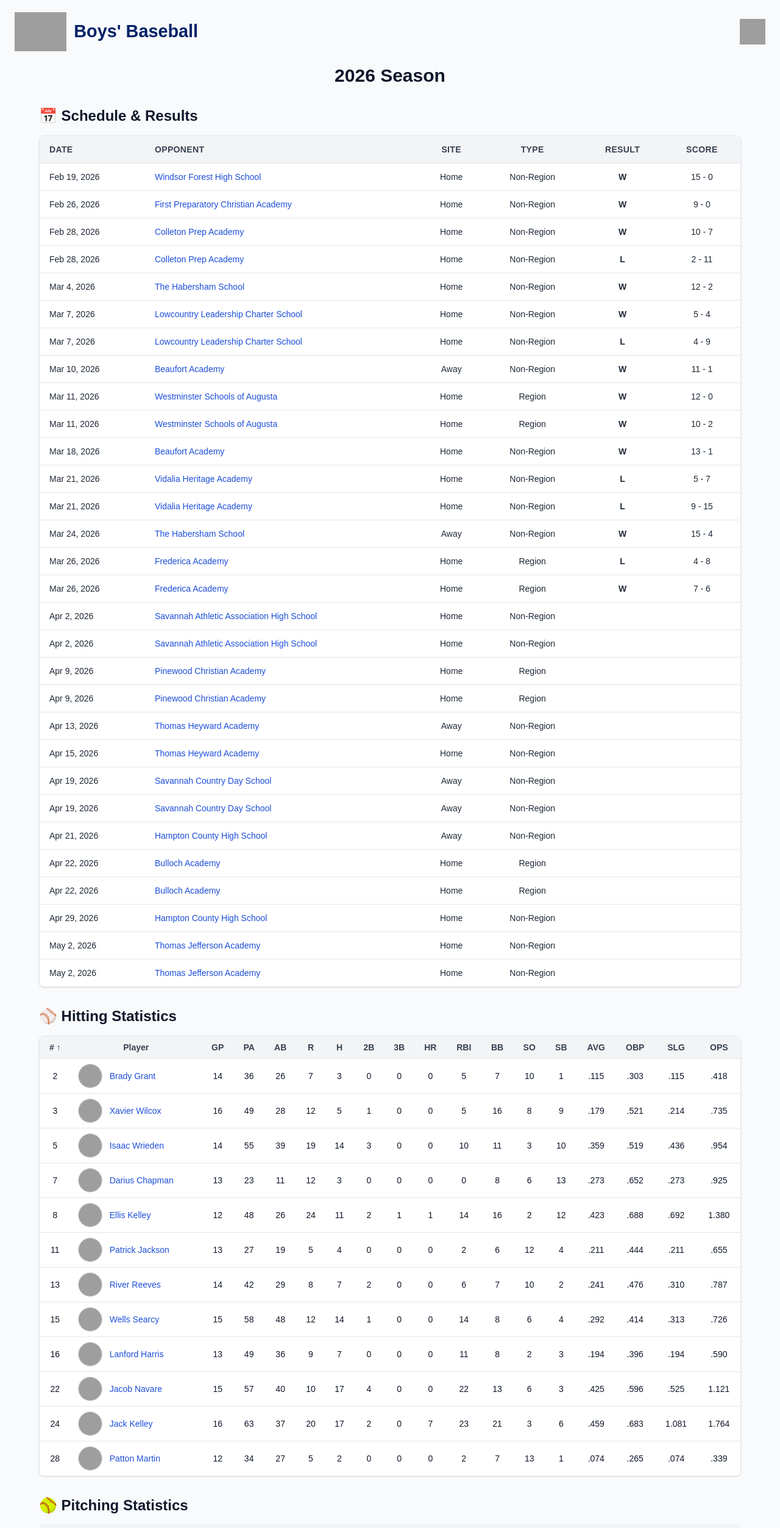
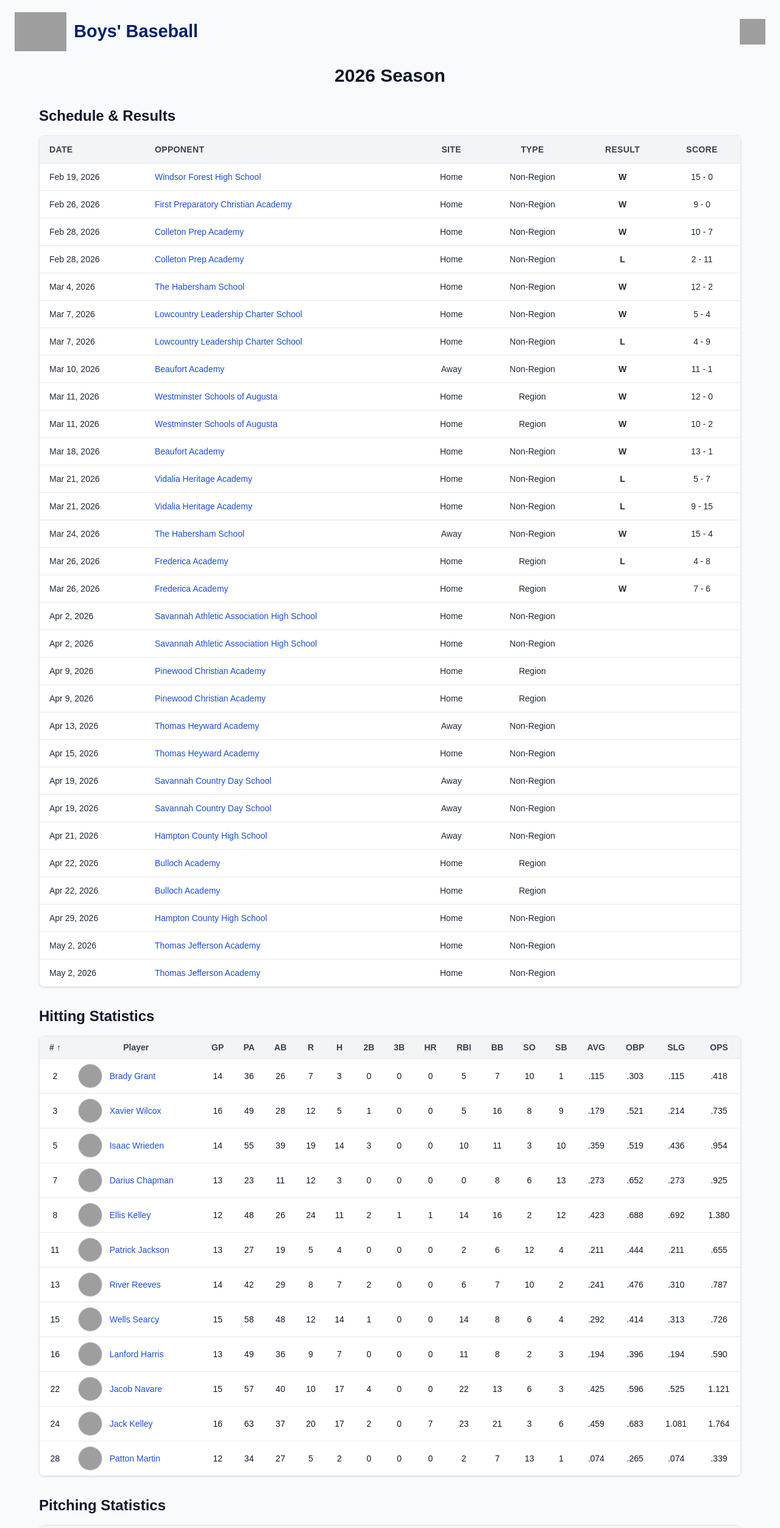
Before and after one commit to newonda1/st-andrews-basketball, a React (Vite) app: page /athletics/boys/baseball/seasons/2026 in a window 1280 px wide. Shown: the top 2505 px of the page at 61% size. Built offline with nearby package versions, Linux system fonts and the light colour scheme; grey boxes are pictures that could not be loaded.

Commit message:
Update Season2026.jsx

```diff
--- a/src/boys/baseball/seasons/Season2026.jsx
+++ b/src/boys/baseball/seasons/Season2026.jsx
@@ -443,7 +443,7 @@ export default function Season2026() {
       <h1 className="text-3xl font-bold text-center mb-2">2026 Season</h1>
 
       <section>
-        <h2 className="text-2xl font-semibold mt-8 mb-4">📅 Schedule &amp; Results</h2>
+        <h2 className="text-2xl font-semibold mt-8 mb-4">Schedule &amp; Results</h2>
 
         <div className="overflow-x-auto rounded-lg shadow border border-gray-200">
           <table className="min-w-full bg-white">
@@ -490,7 +490,7 @@ export default function Season2026() {
       </section>
 
       <section>
-        <h2 className="text-2xl font-semibold mt-8 mb-4">⚾ Hitting Statistics</h2>
+        <h2 className="text-2xl font-semibold mt-8 mb-4">Hitting Statistics</h2>
         <div className="overflow-x-auto rounded-lg shadow border border-gray-200">
           <table className="min-w-full bg-white text-sm">
             <thead className="bg-gray-100 text-gray-700">
@@ -561,7 +561,7 @@ export default function Season2026() {
       </section>
 
       <section>
-        <h2 className="text-2xl font-semibold mt-8 mb-4">🥎 Pitching Statistics</h2>
+        <h2 className="text-2xl font-semibold mt-8 mb-4">Pitching Statistics</h2>
         <div className="overflow-x-auto rounded-lg shadow border border-gray-200">
           <table className="min-w-full bg-white text-sm">
             <thead className="bg-gray-100 text-gray-700">
@@ -614,7 +614,7 @@ export default function Season2026() {
       </section>
 
       <section>
-        <h2 className="text-2xl font-semibold mt-8 mb-4">🧤 Fielding Statistics</h2>
+        <h2 className="text-2xl font-semibold mt-8 mb-4">Fielding Statistics</h2>
         <div className="overflow-x-auto rounded-lg shadow border border-gray-200">
           <table className="min-w-full bg-white text-sm">
             <thead className="bg-gray-100 text-gray-700">
```
